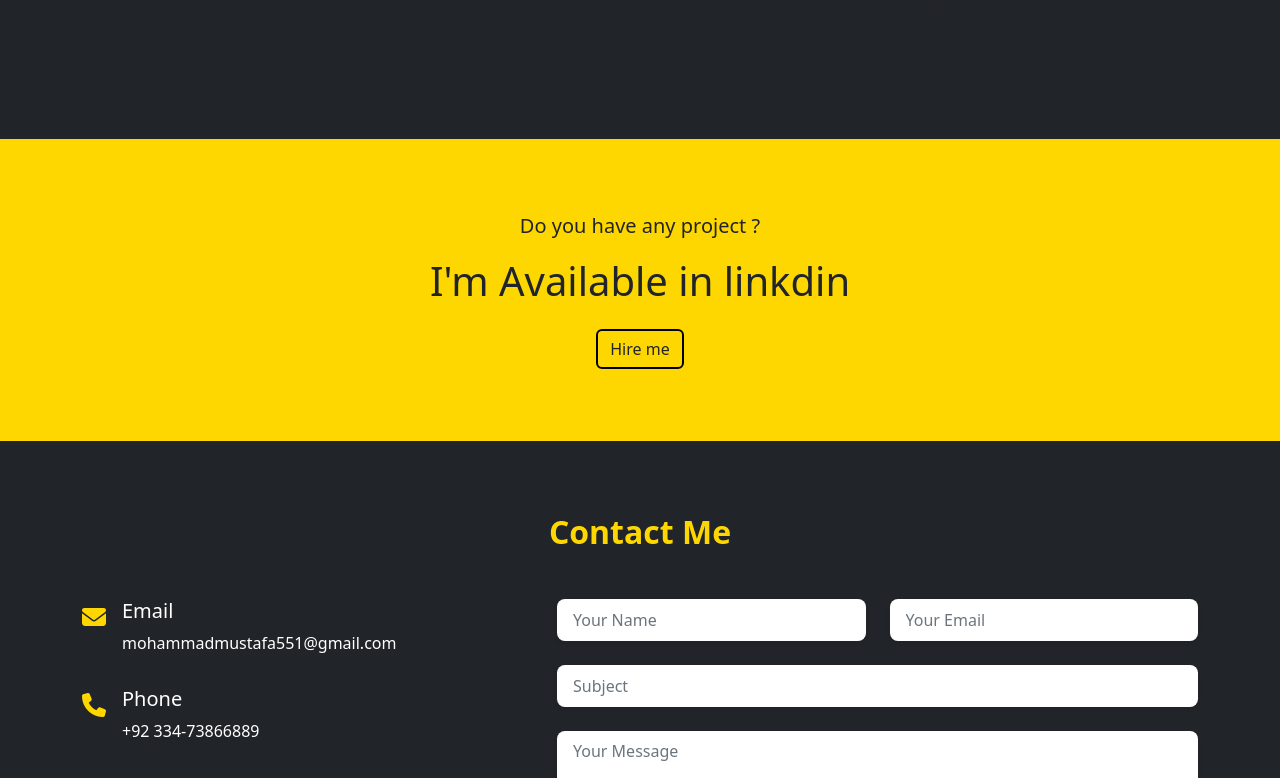
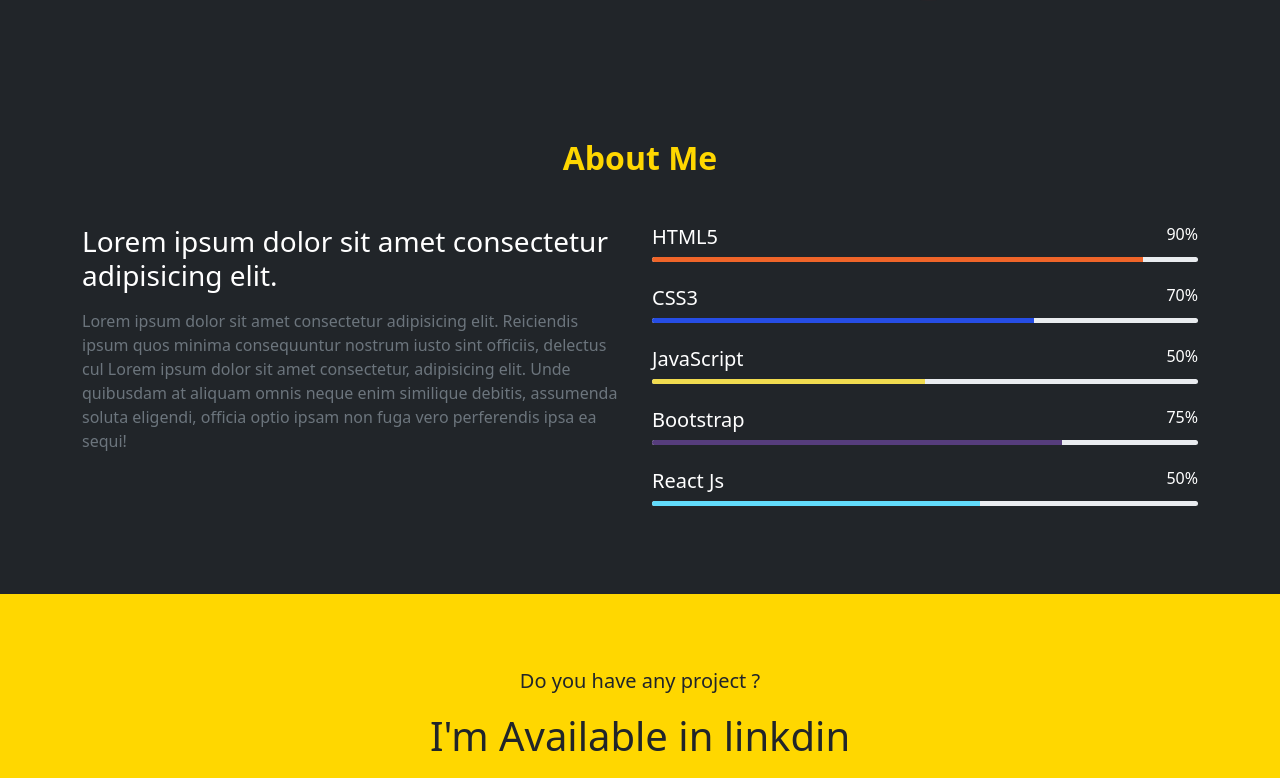
Before and after one commit to Symwalker/portfolio1, a plain HTML site: page index.html in a window 1280 px wide. Shown: the part 599-1377 px from the top of the page. Drawn offline with nearby package versions, Linux system fonts and the light colour scheme; a web font is replaced by a local one.

Commit message:
about section

```diff
--- a/index.css
+++ b/index.css
@@ -80,6 +80,9 @@
 .navo{
     box-shadow: rgba(0, 0, 0, 0.19) 0px 5px 20px, rgba(0, 0, 0, 0.23) 0px 6px 6px;
 }
+.footshd{
+    box-shadow: rgba(0, 0, 0, 0.25) 0px 0.0625em 0.0625em, rgba(0, 0, 0, 0.25) 0px 0.125em 0.5em, rgba(255, 255, 255, 0.1) 0px 0px 0px 2px inset;
+}
 .bg{
     background-color: gold;
 }
@@ -115,3 +118,42 @@
 textarea {
     resize: none !important;
  }
+
+
+ .httml{
+    color: white;
+}
+.text-col{
+    color: white;
+
+}
+.goldleaf{
+    color: gold;
+}
+
+.bg-1{
+    background-color: #f06529 !important;
+}
+
+.bg-2{
+    background-color: #264de4 !important;
+}
+
+.bg-3{
+    background-color: #f0db4f !important;
+}
+
+.bg-4{
+    background-color: #563d7c !important;
+}
+
+.bg-5{
+    background-color: #61DBFB !important;
+}
+.pro{
+    width: 100% !important;
+}
+.daba{
+    display: flex;
+    justify-content: space-between;
+}
--- a/index.html
+++ b/index.html
@@ -11,7 +11,7 @@
         </style>
     <link href="https://cdn.jsdelivr.net/npm/bootstrap@5.2.2/dist/css/bootstrap.min.css" rel="stylesheet" integrity="sha384-Zenh87qX5JnK2Jl0vWa8Ck2rdkQ2Bzep5IDxbcnCeuOxjzrPF/et3URy9Bv1WTRi" crossorigin="anonymous">
 </head>
-<body>
+<body class="bg-dark">
 
   <!-- nav bar start  -->
     <nav class="navbar navbar-expand-lg bg-dark fixed-top navo">
@@ -66,6 +66,92 @@
       </div>
 
   </div>
+
+
+  <!-- About Section Start -->
+  <section class="about bg-dark pb-5 mb-3">
+    <div class="container-lg ">
+         <div class="row justify-content-center">
+            <div class="col-lg-8">
+                <div class="section-title text-center text-white">
+                    <h2 class="fw-bold mb-5 goldleaf">About Me</h2>
+                </div>
+            </div>
+         </div>
+
+         <div class="row">
+            <div class="col-md-6">
+                <div class="about-text text-col">
+                    <h3 class=" mb-3">Lorem ipsum dolor sit amet consectetur adipisicing elit. </h3>
+                    <p class="text-muted">Lorem ipsum dolor sit amet consectetur adipisicing elit. Reiciendis ipsum quos minima consequuntur nostrum iusto sint officiis, delectus cul Lorem ipsum dolor sit amet consectetur, adipisicing elit. Unde quibusdam at aliquam omnis neque enim similique debitis, assumenda soluta eligendi, officia optio ipsam non fuga vero perferendis ipsa ea sequi!</p>
+                </div>
+
+            </div>
+
+
+
+
+
+
+
+          <div class="col-md-6">
+                <div class="skill-item mb-4">
+                  <div class="daba">
+                    <h4 class="httml fs-5 ">HTML5</h4>
+                    <h6 class="text-white">90%</h6>
+                  </div>
+                    <div class="progress" style="height: 5px;">
+                        <div class="progress-bar bg-1" role="progressbar" aria-label="Example 1px high" style="width: 90%;" aria-valuenow="90" aria-valuemin="0" aria-valuemax="100"></div>
+                      </div>
+                </div>
+
+                <div class="skill-item mb-4">
+                  <div class="daba">
+                    <h4 class="httml fs-5 ">CSS3</h4>
+                    <h6 class="text-white">70%</h6>
+                  </div>
+                    <div class="progress" style="height: 5px;">
+                        <div class="progress-bar bg-2" role="progressbar" aria-label="Example 1px high" style="width: 70%;" aria-valuenow="70" aria-valuemin="0" aria-valuemax="100"></div>
+                      </div>
+                </div>
+
+                <div class="skill-item mb-4">
+                  <div class="daba">
+                    <h4 class="httml fs-5 ">JavaScript</h4>
+                    <h6 class="text-white">50%</h6>
+                  </div>
+                    <div class="progress" style="height: 5px;">
+                        <div class="progress-bar bg-3" role="progressbar" aria-label="Example 1px high" style="width: 50%;" aria-valuenow="50" aria-valuemin="0" aria-valuemax="100"></div>
+                      </div>
+                </div>
+
+                <div class="skill-item mb-4">
+                  <div class="daba">
+                    <h4 class="httml fs-5 ">Bootstrap</h4>
+                    <h6 class="text-white">75%</h6>
+                  </div>
+                    <div class="progress" style="height: 5px;">
+                        <div class="progress-bar bg-4" role="progressbar" aria-label="Example 1px high" style="width: 75%;" aria-valuenow="75" aria-valuemin="0" aria-valuemax="100"></div>
+                      </div>
+                </div>
+
+                <div class="skill-item mb-4">
+                  <div class="daba">
+                    <h4 class="httml fs-5 ">React Js</h4>
+                    <h6 class="text-white">50%</h6>
+                  </div>
+                    <div class="progress" style="height: 5px;">
+                        <div class="progress-bar bg-5" role="progressbar" aria-label="Example 1px high" style="width: 60%;" aria-valuenow="60" aria-valuemin="0" aria-valuemax="100"></div>
+                      </div>
+                </div>
+
+        </div>
+    </div>
+    </div>
+   </section>
+
+   <!-- About Section End  -->
+
 
   <!-- linkdin available section start -->
 
@@ -168,7 +254,7 @@
 
 
 <!-- footer start -->
-      <footer class="bg-dark text-center mb-0 text-white whole">
+      <footer class="bg-dark text-center mb-0 text-white whole footshd">
         <!-- Grid container -->
         <div class="container p-4 pb-0">
            <h3 class="mb-4 foot-head">ANONYMOUS</h3>
```
